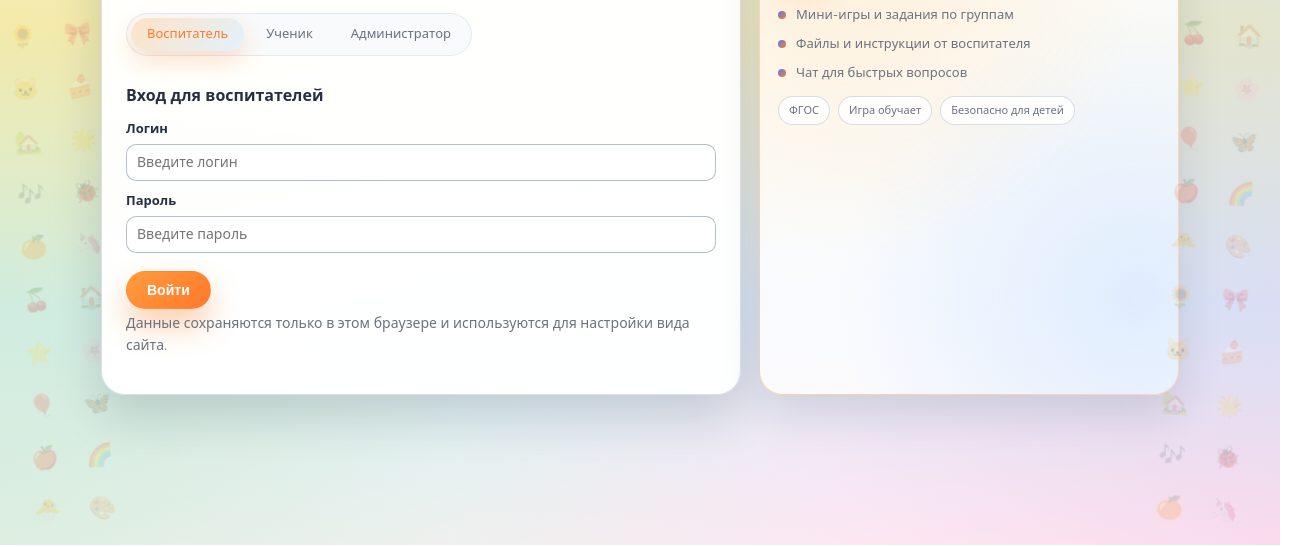
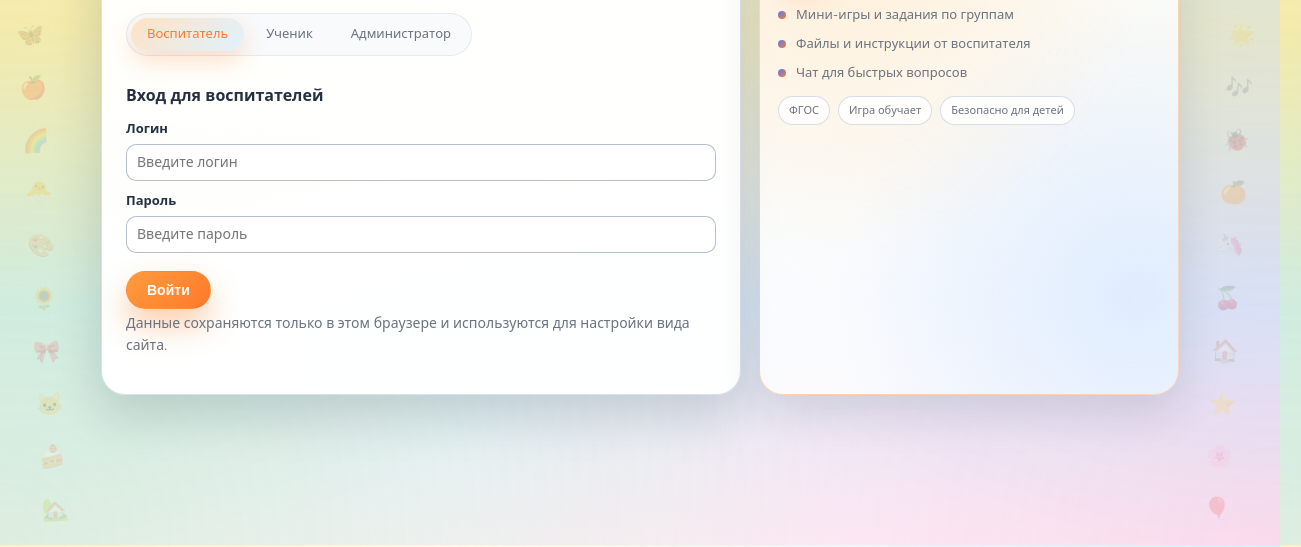
Before and after one commit to StoneHunterWire/detsad, a website: page det sad 2/index.html in a window 1280 px wide. Shown: the part 255-802 px from the top of the page, 1301 px wide, since content can reach past the window. Drawn offline with nearby package versions, Linux system fonts and the light colour scheme.

Commit message:
fix: emoji-полоски не фиксированы, отступают от контента

```diff
--- a/det sad 2/styles.css
+++ b/det sad 2/styles.css
@@ -44,11 +44,12 @@ body {
 
 body::before {
   content: "🍒 🏠 ⭐ 🌸 🎈 🦋 🍎 🌈 🐣 🎨 🌻 🎀 🐱 🍰 🏡 🌟 🎶 🐞 🍊 🦄 🍒 🏠 ⭐ 🌸 🎈 🦋 🍎 🌈 🐣 🎨 🌻 🎀 🐱 🍰 🏡 🌟 🎶 🐞 🍊 🦄 🍒 🏠 ⭐ 🌸 🎈 🦋 🍎 🌈 🐣 🎨 🌻 🎀 🐱 🍰 🏡 🌟 🎶 🐞 🍊 🦄 🍒 🏠 ⭐ 🌸 🎈 🦋 🍎 🌈 🐣 🎨 🌻 🎀 🐱 🍰 🏡 🌟 🎶 🐞 🍊 🦄";
-  position: fixed;
+  position: absolute;
   left: 0;
   top: 0;
-  bottom: 0;
-  width: 120px;
+  width: calc((100% - 1160px) / 2 - 20px);
+  min-width: 80px;
+  height: 100%;
   pointer-events: none;
   font-size: 22px;
   line-height: 2.4;
@@ -65,11 +66,12 @@ body::before {
 
 body::after {
   content: "🌻 🎀 🐱 🍰 🏡 🌟 🎶 🐞 🍊 🦄 🍒 🏠 ⭐ 🌸 🎈 🦋 🍎 🌈 🐣 🎨 🌻 🎀 🐱 🍰 🏡 🌟 🎶 🐞 🍊 🦄 🍒 🏠 ⭐ 🌸 🎈 🦋 🍎 🌈 🐣 🎨 🌻 🎀 🐱 🍰 🏡 🌟 🎶 🐞 🍊 🦄 🍒 🏠 ⭐ 🌸 🎈 🦋 🍎 🌈 🐣 🎨 🌻 🎀 🐱 🍰 🏡 🌟 🎶 🐞 🍊 🦄";
-  position: fixed;
+  position: absolute;
   right: 0;
   top: 0;
-  bottom: 0;
-  width: 120px;
+  width: calc((100% - 1160px) / 2 - 20px);
+  min-width: 80px;
+  height: 100%;
   pointer-events: none;
   font-size: 22px;
   line-height: 2.4;
@@ -1888,7 +1890,7 @@ html.theme-dark body::after {
 @media (max-width: 1100px) {
   body::before,
   body::after {
-    width: 80px;
+    width: 60px;
     font-size: 18px;
   }
 }
```
